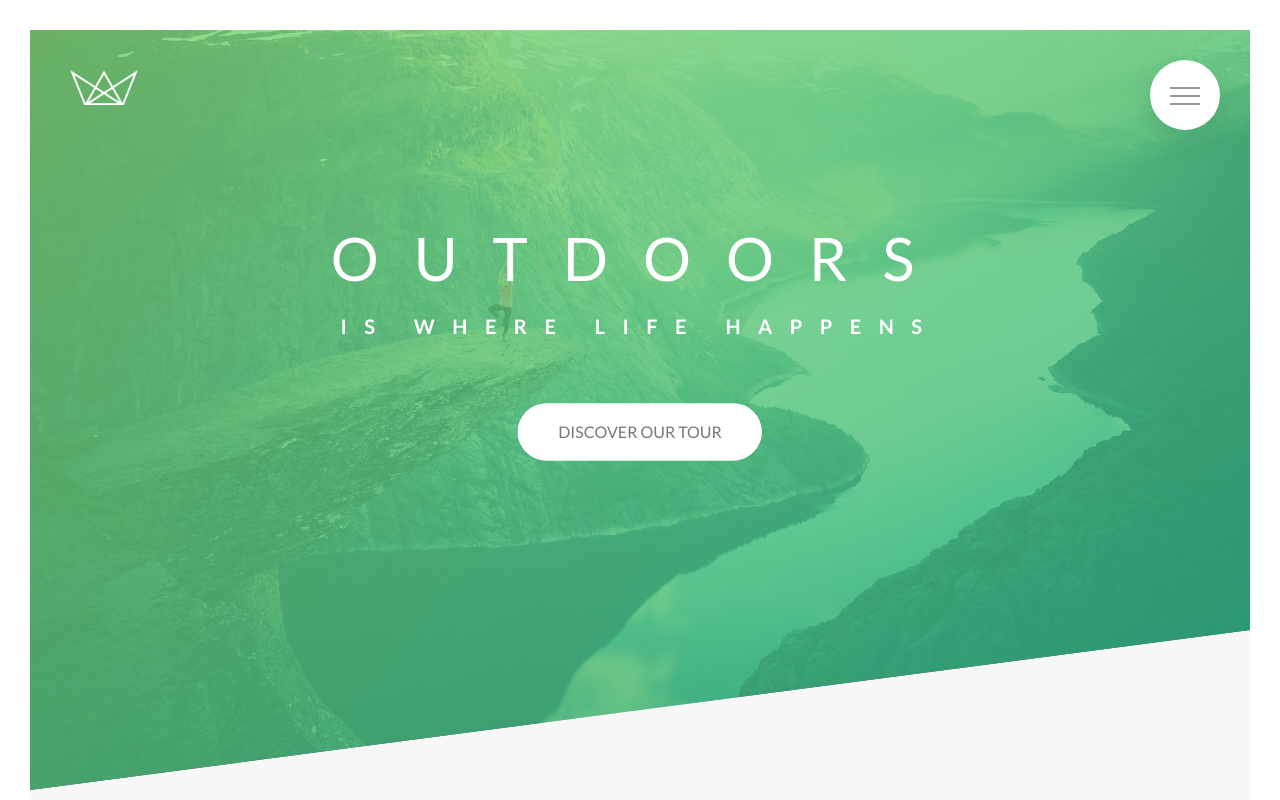
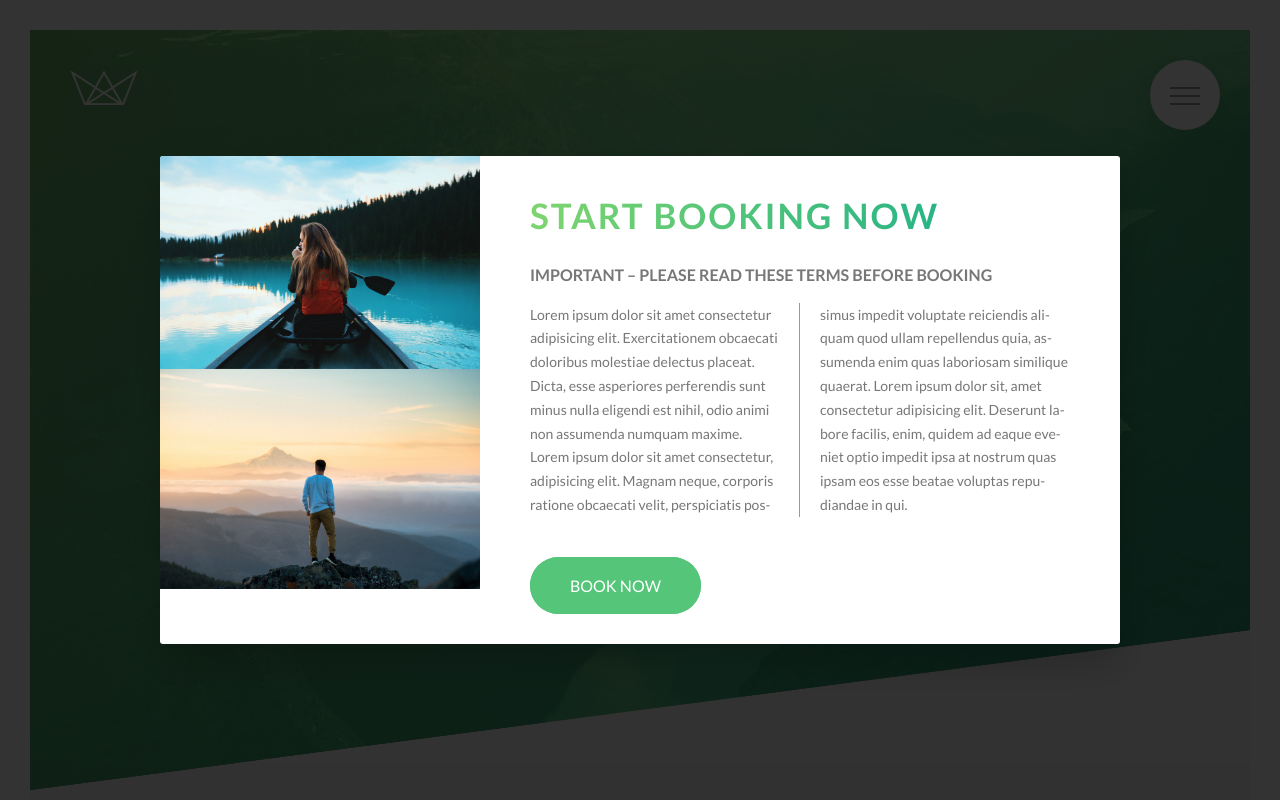
Before and after one commit to nanishipi/Project-to-Practice-CSS, a website: page index.html in a window 1280 px wide. Shown: the top 800 px of the page. Drawn offline with Linux system fonts and the light colour scheme.

Commit message:
popup done

```diff
--- a/index.html
+++ b/index.html
@@ -454,6 +454,37 @@
       </div>
     </footer>
 
+    <div class="popup">
+      <div class="popup__content">
+        <div class="popup__left">
+          <img src="img/nat-8.jpg" alt="Tour photo" class="popup__img" />
+          <img src="img/nat-9.jpg" alt="Tour photo" class="popup__img" />
+        </div>
+        <div class="popup__right">
+          <h2 class="heading-secondary u-margin-bottom-small">
+            Start booking now
+          </h2>
+          <h3 class="heading-tertiary u-margin-bottom-small">
+            Important &ndash; Please read these terms before booking
+          </h3>
+          <p class="popup__text">
+            Lorem ipsum dolor sit amet consectetur adipisicing elit.
+            Exercitationem obcaecati doloribus molestiae delectus placeat.
+            Dicta, esse asperiores perferendis sunt minus nulla eligendi est
+            nihil, odio animi non assumenda numquam maxime. Lorem ipsum dolor
+            sit amet consectetur, adipisicing elit. Magnam neque, corporis
+            ratione obcaecati velit, perspiciatis possimus impedit voluptate
+            reiciendis aliquam quod ullam repellendus quia, assumenda enim quas
+            laboriosam similique quaerat. Lorem ipsum dolor sit, amet
+            consectetur adipisicing elit. Deserunt labore facilis, enim, quidem
+            ad eaque eveniet optio impedit ipsa at nostrum quas ipsam eos esse
+            beatae voluptas repudiandae in qui.
+          </p>
+          <a href="#" class="btn btn--green">Book now</a>
+        </div>
+      </div>
+    </div>
+
     <!-- <section class="grid-test">
         <div class="row">
             <div class="col-1-of-2">
--- a/sass/abstracts/_mixins.scss
+++ b/sass/abstracts/_mixins.scss
@@ -5,3 +5,10 @@
         clear: both;
     }
 }
+
+@mixin absCenter {
+    position: absolute;
+    top: 50%;
+    left: 50%;
+    transform: translate(-50%, -50%);
+}
--- /dev/null
+++ b/sass/components/_popup.scss
@@ -0,0 +1,54 @@
+.popup {
+    height: 100vh;
+    width: 100%;
+    position: fixed;
+    top: 0;
+    left: 0;
+    background-color: rgba($color-black, .8);
+    z-index: 500;
+
+    &__content {
+        @include absCenter;
+        width: 75%;
+        background-color: $color-white;
+        box-shadow: 0 2rem 4rem rgba($color-black, .2);
+        display: table;
+        overflow: hidden;
+        border-radius: 3px;
+    }
+
+    &__left {
+        width: 33.33333%;
+        display: table-cell;
+    }
+
+    &__right {
+        width: 66.66667%;
+        display: table-cell;
+        vertical-align: middle;
+        padding: 3rem 5rem;
+    }
+
+    &__img {
+        display: block;
+        width: 100%;
+    }
+
+    &__text {
+        font-size: 1.4rem;
+        margin-bottom: 4rem;
+
+        -moz-column-count: 2;
+        -moz-column-gap: 4rem;
+        -moz-column-rule: 1px solid $color-grey-dark-2;
+
+        column-count: 2;
+        column-gap: 4rem;
+        column-rule: 1px solid $color-grey-dark-2;
+
+        -moz-hyphens: auto;
+        -ms-hyphens: auto;
+        -webkit-hyphens: auto;
+        hyphens: auto;
+    }
+}
--- a/sass/main.scss
+++ b/sass/main.scss
@@ -14,6 +14,7 @@
 @import "components/story";
 @import "components/bg-video";
 @import "components/form";
+@import "components/popup";
 
 @import "layout/grid";
 @import "layout/header";
```
Also changed, not shown: css/style.css.
